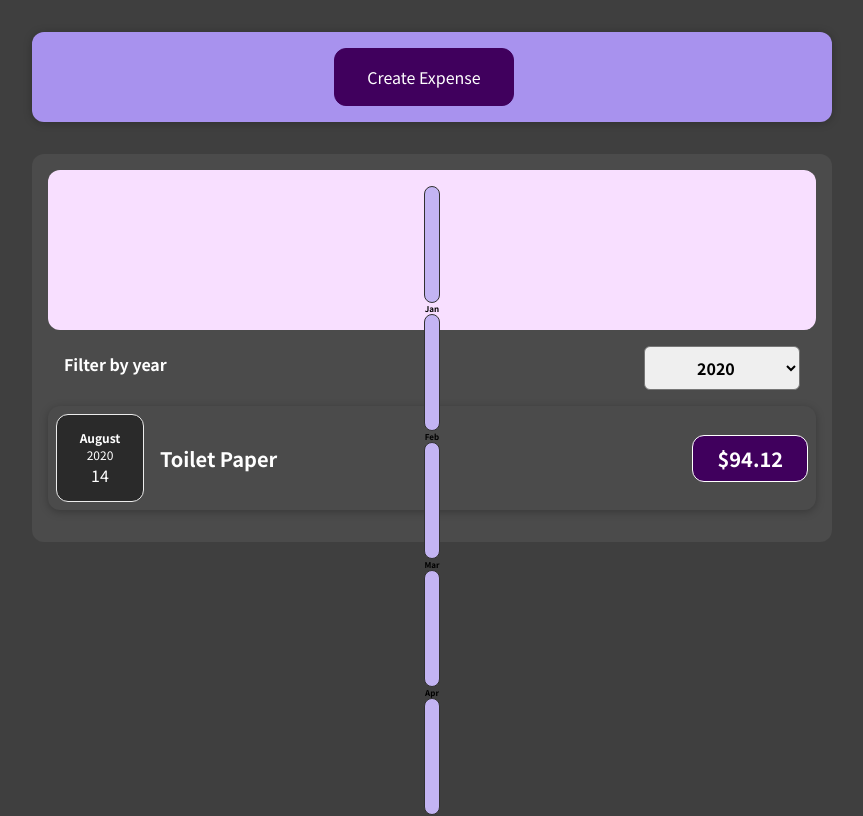
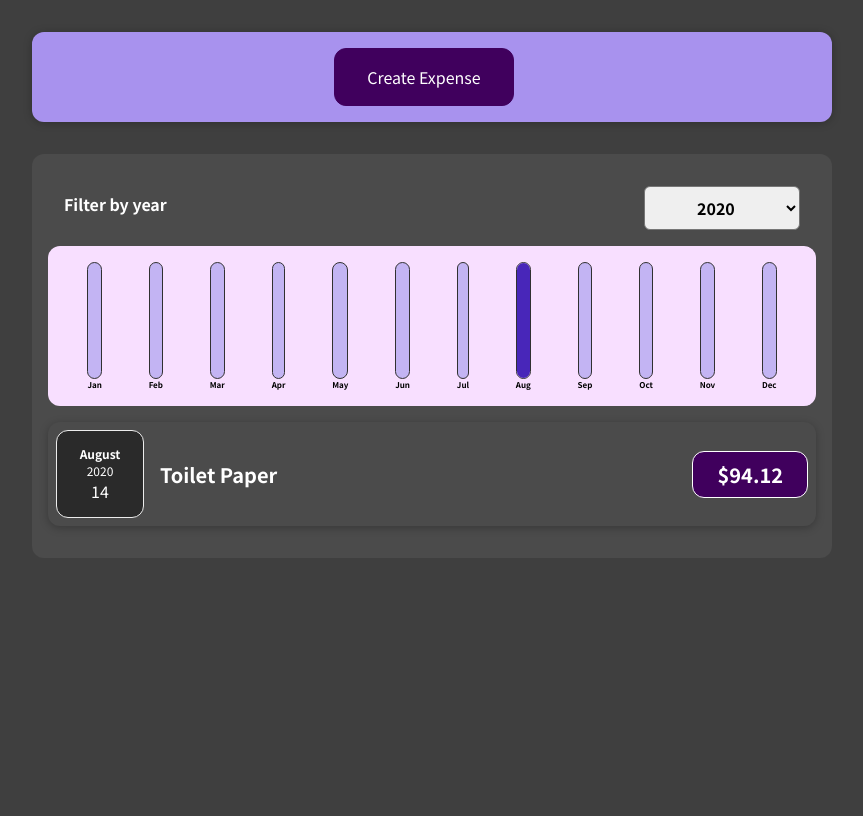
Before and after one commit to jingxia1219/01-starting-setup, a React (Create React App) app: page / in a window 1280 px wide. Shown: the top 816 px of the page, without its empty margins (208-1071 px from the left). Built offline with nearby package versions, Linux system fonts and the light colour scheme.

Commit message:
solved chartbar display issue, issue was having an extra div wraping the charbar, div made the charbar a block and therefor was displaying vertically instead of flex inside the chart box

```diff
--- a/src/components/Expenses/ExpenseChart.js
+++ b/src/components/Expenses/ExpenseChart.js
@@ -30,14 +30,15 @@ const ExpenseChart = props => {
         return (
                 <div className='chart-bar' key={monthData.label}>
                     <div className='chart-bar__inner'>
-                    <div className='chart-bar__fill' style={{height:percentage}}></div>
-                    </div> <div className='chart-bar__label'>{monthData.label}</div>
-
+                        <div className='chart-bar__fill' style={{height:percentage}}>
+                        </div>
+                    </div>
+                    <div className='chart-bar__label'>{monthData.label}</div>
                  </div>
         )
     })
     return(
-        <div>
+        <div className='chart'>
             {chartDisplay}
         </div>
     )
--- a/src/components/Expenses/Items.js
+++ b/src/components/Expenses/Items.js
@@ -5,8 +5,8 @@ import ExpensesFilter from './ExpensesFilter';
 import React,{useState} from 'react';
 import ExpensesList from './ExpensesList';
 import ExpenseChart from './ExpenseChart';
-import '../Chart/Chart.css';
-import '../Chart/ChartBar.css'
+// import '../Chart/Chart.css';
+
 // let expenses= props.expenses;
   // const [filteredExpenses,setFilteredExpenses] = useState(expenses);
    // const filtered = expenses.filter(expense =>
@@ -25,13 +25,11 @@ function Items(props) {
     return (
       <div>
         <Card className='expenses'>
-          <div className='chart'>
+        <ExpensesFilter selected={filteredYear} onChangeFilter={filterChangeHandler}/>
             <ExpenseChart expenses={filteredItems}/>
-          </div>
-        <ExpensesFilter selected={filteredYear} onChangeFilter={filterChangeHandler}/>
          <ExpensesList items ={filteredItems} />
       </Card>
-    </div>
+      </div>
     )
 }
 export default Items;
```
Also changed, not shown: 1 other file (tests, documents, lock files or other folders).
